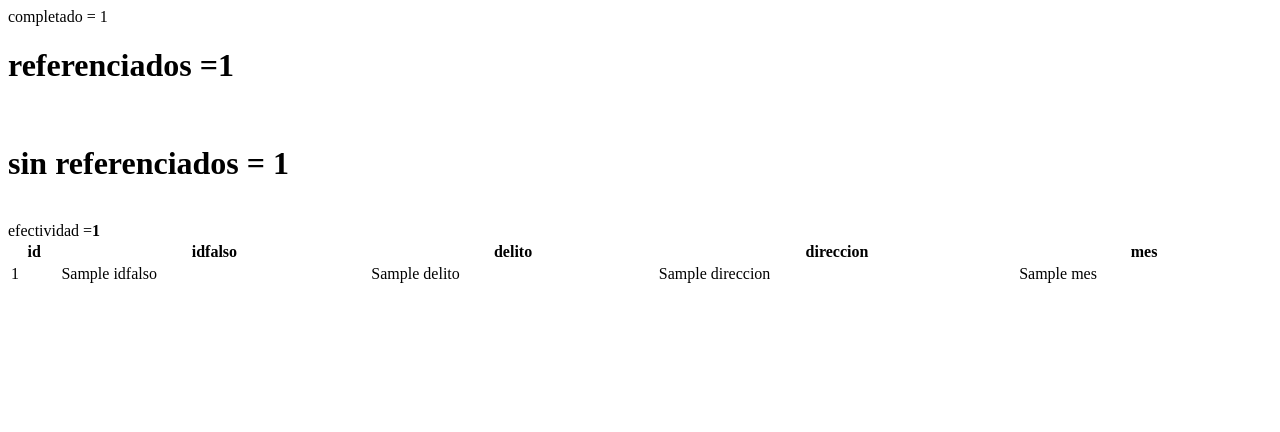
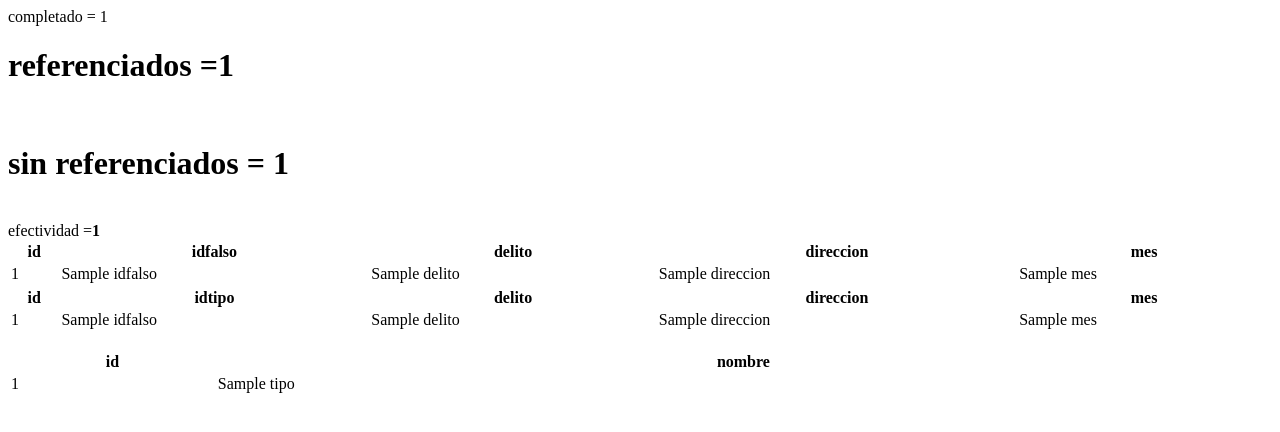
Before and after one commit to Cheloti/GeoDjngoSeries, a Django app: template templates/Primer/resultado.html in a window 1280 px wide. Shown: the top 432 px of the page. Run offline with Django 3.2, Linux system fonts and the light colour scheme; the template is opened without the code that fills it: most values are stand-ins (such as "Sample title", 1, 10 or a date in 2020); parts of the project's set-up code (start-up, migrations or seed data) failed here and were passed over.

Commit message:
line o multi punto

```diff
--- a/Primer/urls.py
+++ b/Primer/urls.py
@@ -5,4 +5,5 @@ urlpatterns = [
     url(r'^$', views.index.as_view(), name='index'),
     url(r'^sectoresbd/$', views.sectores, name='sectoressbd'),
     url(r'^confe/$', views.mencionar, name='mencionar'),
+    url(r'^confe_tipo/$', views.prueba, name='prueba'),
 ]
--- a/templates/Primer/index.html
+++ b/templates/Primer/index.html
@@ -14,7 +14,7 @@
 <h3>WE ARE HEROES !!!</h3>
 <br>
 <a href=" {% url 'primer:mencionar' %}"> Migrar datos  </a>
-
+<a href=" {% url 'primer:prueba' %}">Migrar tipos  </a>
 {% leaflet_map 'primermapa' callback="window.our_layers" %}
 <style>
     #primermapa {
--- a/templates/Primer/resultado.html
+++ b/templates/Primer/resultado.html
@@ -22,6 +22,7 @@
 {% endif %}
 
 <br>
+{% if sinrefe %}
     <table style="width:100%">
         <tr>
             <th>id</th>
@@ -41,6 +42,41 @@
             </tr>
         {% endfor %}
     </table>
+{% endif %}
 
+{% if muni2 %}
+    <table style="width:100%">
+        <tr>
+            <th>id</th>
+            <th>idtipo</th>
+            <th>delito</th>
+            <th>direccion</th>
+            <th>mes</th>
+
+        </tr>
+        {% for a in muni2 %}
+            <tr>
+                <td>{{ a.id }}</td>
+                <td>{{ a.idfalso }}</td>
+                <td>{{ a.delito }}</td>
+                <td>{{ a.direccion }}</td>
+                <td>{{ a.mes }}</td>
+            </tr>
+        {% endfor %}
+    </table>
+    <br>
+    <table style="width:100%">
+        <tr>
+            <th>id</th>
+            <th>nombre</th>
+        </tr>
+        {% for j in tipo %}
+            <tr>
+                <td>{{ j.id }}</td>
+                <td>{{ j.nombre }}</td>
+            </tr>
+        {% endfor %}
+    </table>
+{% endif %}
 </body>
 </html>
```
Also changed, not shown: Primer/models.py (+9 -0 lines), Primer/views.py (+14 -5 lines). Lines whose indentation alone changed are shown as unchanged.
